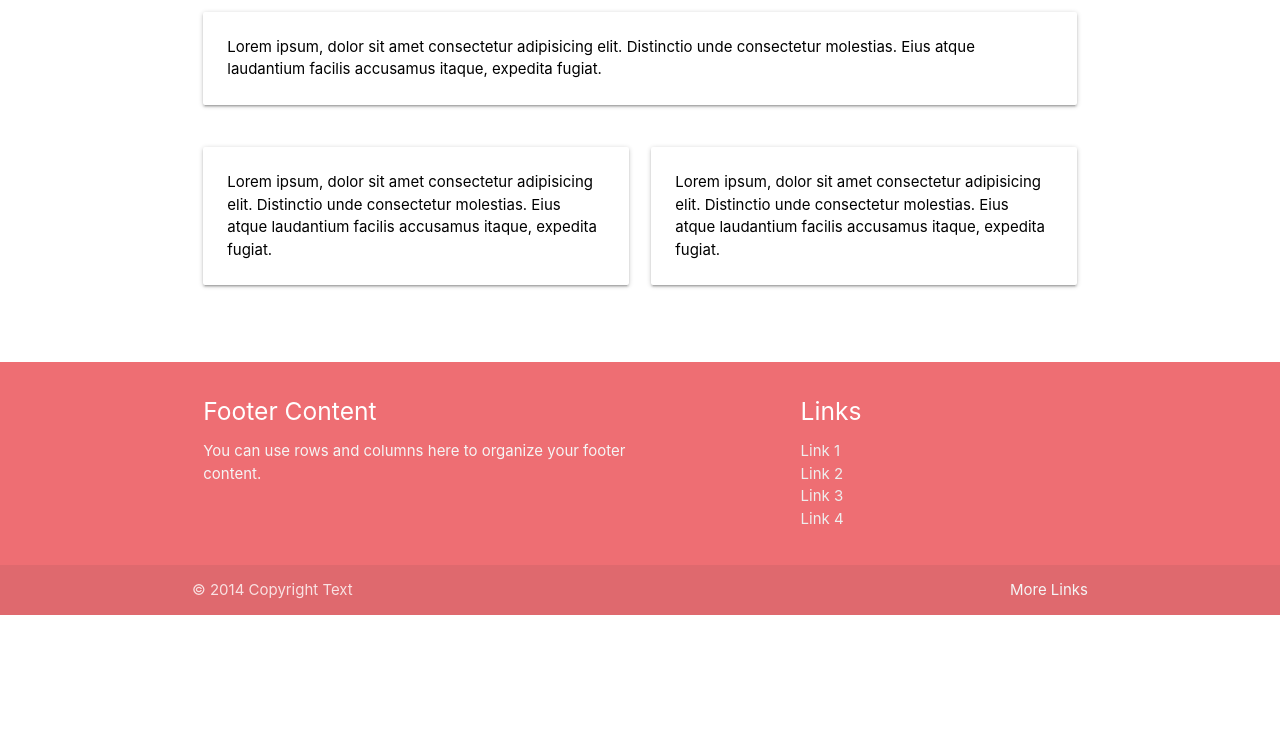
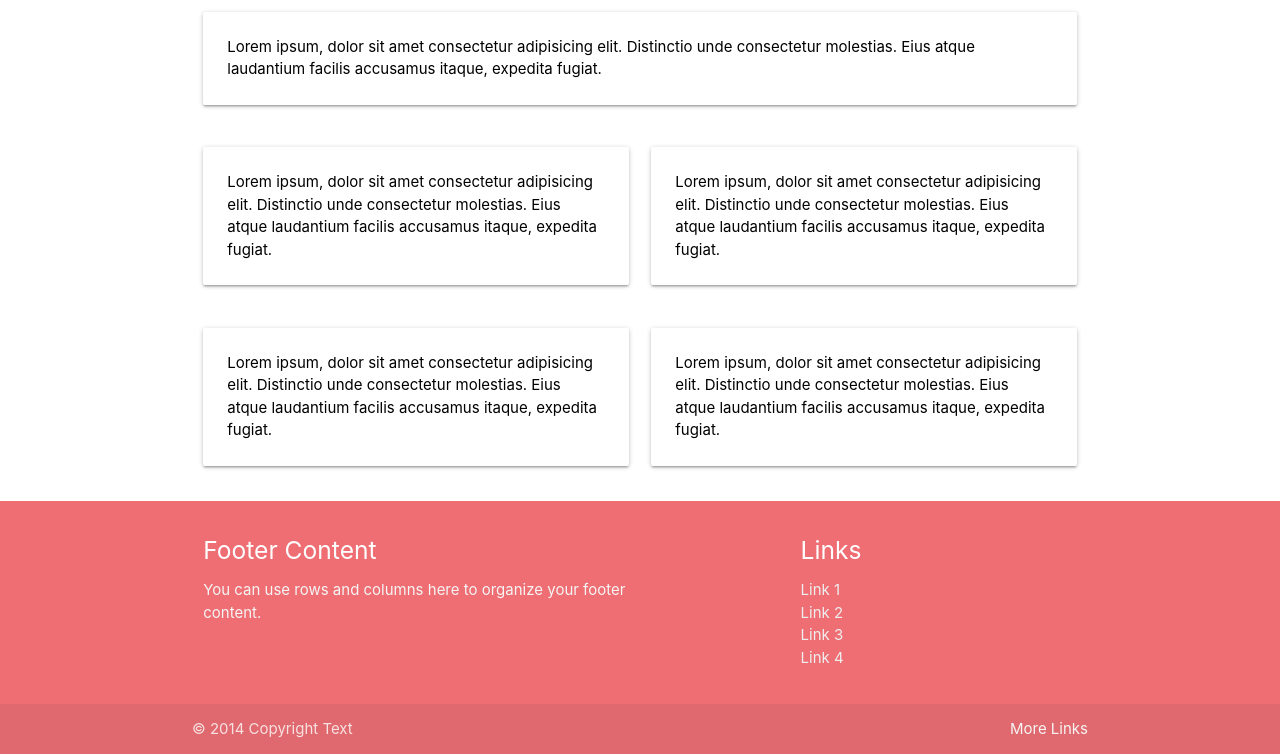
Before and after one commit to bibouechristian/git-cours-cfpc, a plain HTML site: page index.html in a window 1280 px wide. Shown: the part 185-939 px from the top of the page. Before the commit the page ends 800 px from the top, so only its background shows below. Drawn offline with Linux system fonts and the light colour scheme.

Commit message:
Update2 Accueil

```diff
--- a/index.html
+++ b/index.html
@@ -65,6 +65,22 @@
                     </div>
                 </div>
             </div>
+            <div class="row">
+                <div class="col l6 m6 s12">
+                    <div class="card">
+                        <div class="card-content black-text">
+                           <span>Lorem ipsum, dolor sit amet consectetur adipisicing elit. Distinctio unde consectetur molestias. Eius atque laudantium facilis accusamus itaque, expedita fugiat.</span>
+                        </div>
+                    </div>
+                </div>
+                <div class="col l6 m6 s12">
+                    <div class="card">
+                        <div class="card-content black-text">
+                           <span>Lorem ipsum, dolor sit amet consectetur adipisicing elit. Distinctio unde consectetur molestias. Eius atque laudantium facilis accusamus itaque, expedita fugiat.</span>
+                        </div>
+                    </div>
+                </div>
+            </div>
         </div>
        </div>
     </main>
```
